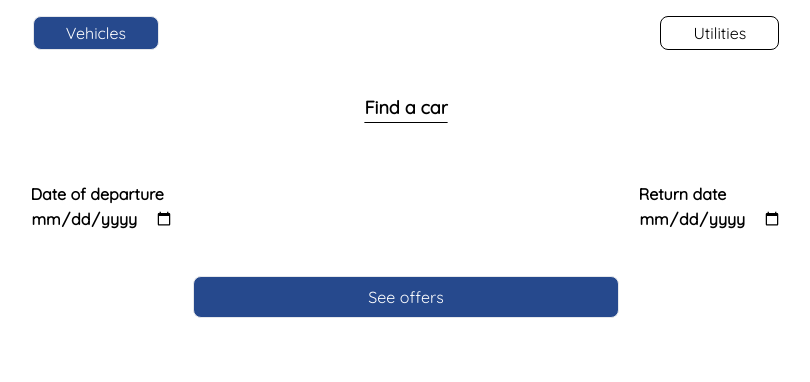
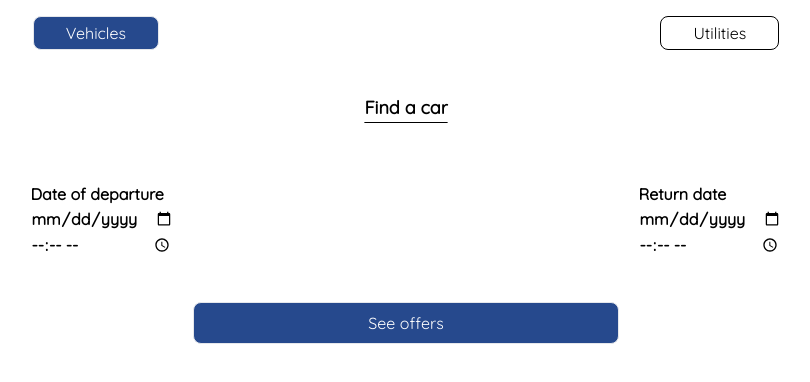
Before and after one commit to FannyDFT/hackathon2, a Next.js app: page / in a window 1280 px wide. Shown: the top 382 px of the page, without its empty margins (234-1044 px from the left). Built offline with nearby package versions, Linux system fonts and the light colour scheme.

Commit message:
added input time

```diff
--- a/src/components/FindACar.tsx
+++ b/src/components/FindACar.tsx
@@ -24,10 +24,12 @@ export default function FindACar() {
         <div className="flex flex-col font-bold">
           <div>Date of departure</div>
           <input type="date" />
+          <input type="time" />
         </div>
         <div className="flex flex-col font-bold">
           <div>Return date</div>
           <input type="date" />
+          <input type="time" />
         </div>
       </div>
       <div className="flex justify-center pb-4">
```
